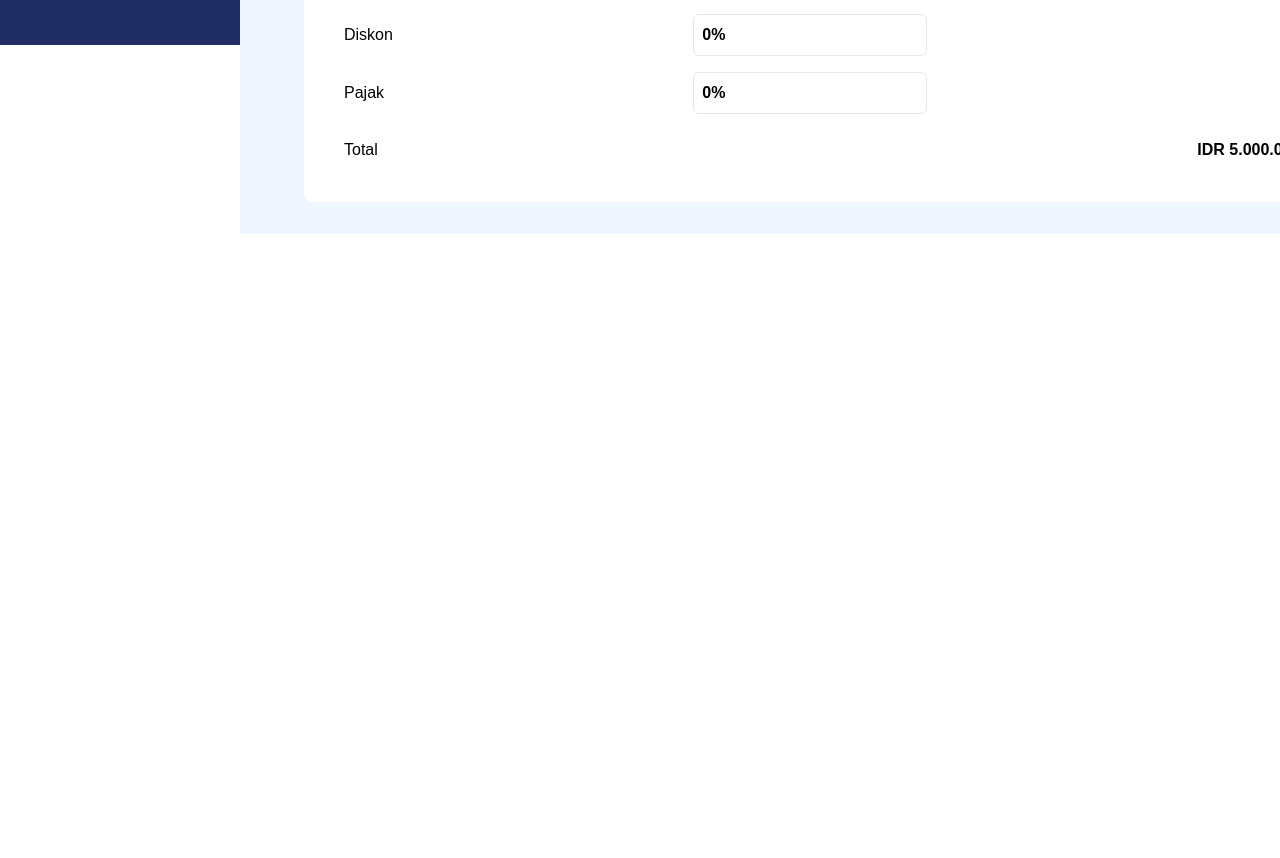
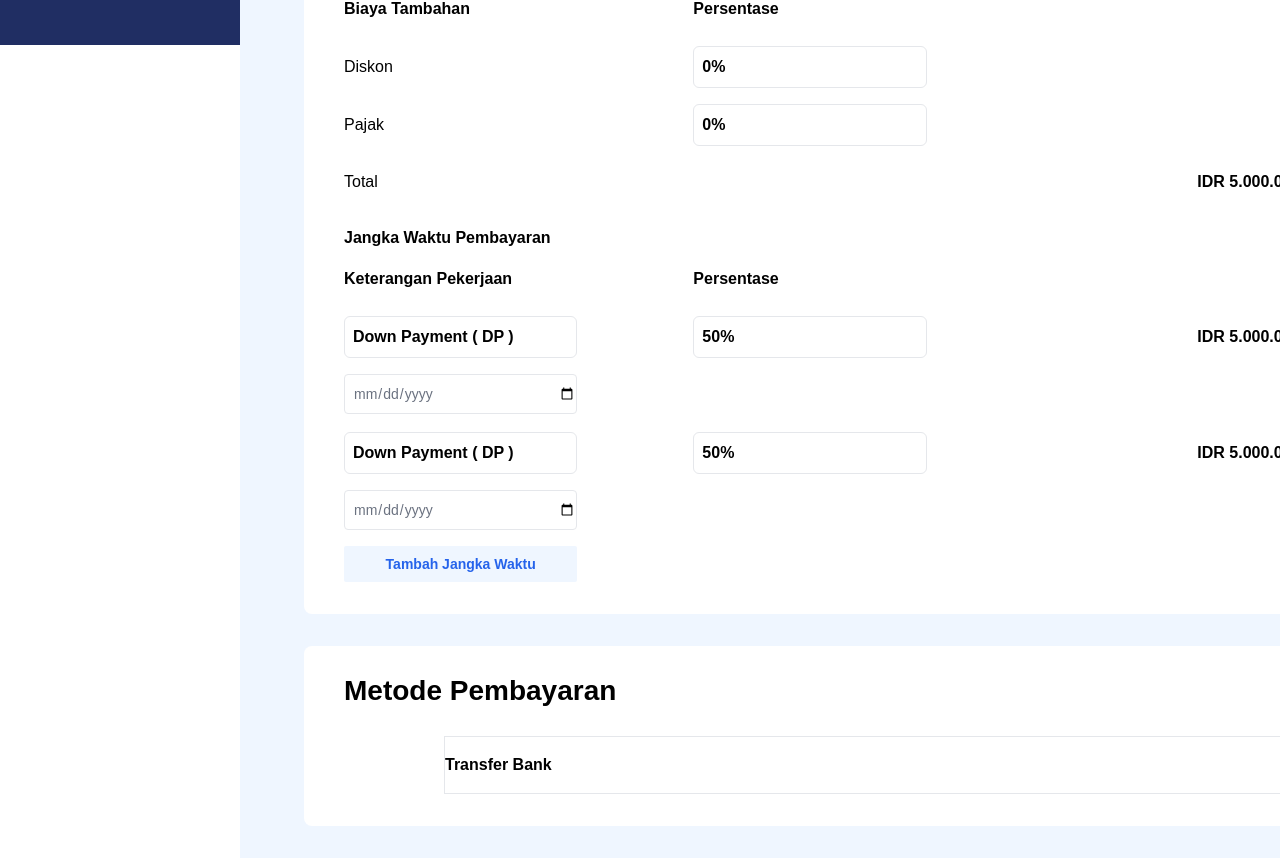
Before and after one commit to ferdianarid/timvoice-digital, a Next.js app: page /admin/Invoices/createinvoices in a window 1280 px wide. Shown: the part 1526-2384 px from the top of the page. Before the commit the page ends 1760 px from the top, so only its background shows below. Built offline with nearby package versions, Linux system fonts and the light colour scheme.

Commit message:
update admin and authhentication

```diff
--- a/pages/admin/Dashboard.tsx
+++ b/pages/admin/Dashboard.tsx
@@ -50,7 +50,7 @@ const NumStatistics = ({ imgStatistics, altStatistics, title, count }: Interface
 
 // Homepages
 const Dashboard: NextPage = () => {
-	const [showProfiles, setshowProfiles] = React.useState()
+	const [showProfiles, setshowProfiles] = React.useState(true)
 	return (
 		<React.Fragment>
 			<Head>
--- a/pages/admin/Invoices/createinvoices.tsx
+++ b/pages/admin/Invoices/createinvoices.tsx
@@ -108,14 +108,13 @@ const createInvoices: NextPage = () => {
                                                         <div className="w-full flex flex-col justify-start">
                                                                <h1 className="text-md font-bold pt-8 pb-4">Batas Awal Tagihan</h1>
                                                                <div className="w-full flex justify-between items-center gap-x-4">
-                                                                      <input type="date" value="date" name="date" className="pl-2 w-full border border-gray-200 py-2 text-sm text-gray-500 bg-white rounded-[4px] focus:outline-blue-800 focus:bg-white focus:text-gray-900" />
-                                                                      <input type="date" value="date" name="date" className="pl-2 w-full border border-gray-200 py-2 text-sm text-gray-500 bg-white rounded-[4px] focus:outline-blue-800 focus:bg-white focus:text-gray-900" />
+                                                                      <input type="date" value="" name="date" className="pl-2 w-full border border-gray-200 py-2 text-sm text-gray-500 bg-white rounded-[4px] focus:outline-blue-800 focus:bg-white focus:text-gray-900" />
+                                                                      <input type="date" value="" name="date" className="pl-2 w-full border border-gray-200 py-2 text-sm text-gray-500 bg-white rounded-[4px] focus:outline-blue-800 focus:bg-white focus:text-gray-900" />
                                                                </div>
                                                         </div>
                                                  </div>
                                           </div>
                                    </div>
-
 
                                    {/* Informasi Dasar */}
                                    <div className="w-full bg-white my-8 h-auto rounded-lg px-10 pb-8">
@@ -148,7 +147,7 @@ const createInvoices: NextPage = () => {
                                           </div>
                                           <div className="flex items-center justify-between">
                                                  <div className="flex flex-col">
-                                                        <textarea className='border border-gray-200 rounded-sm my-4' id="" name="" rows={4} cols={0} />
+                                                        <textarea placeholder='Write text' className='p-4 border border-gray-200 rounded-sm my-4' id="" name="" rows={4} cols={0} />
                                                         <button className='bg-blue-50 hover:bg-blue-100 rounded-sm py-2 px-4 text-sm font-bold text-blue-600 text-center'>Tambah Pekerjaan</button>
                                                  </div>
                                           </div>
@@ -194,7 +193,76 @@ const createInvoices: NextPage = () => {
                                                         <input type="search" name="query" className="w-[50%] rounded-md py-2 text-md font-bold text-black bg-white pl-2 focus:outline-blue-800 focus:bg-white focus:text-gray-900" placeholder="Cari" value="IDR 5.000.000" autoComplete="on" />
                                                  </div>
                                           </div>
+
+                                          <h1 className='font-bold mt-6'>Jangka Waktu Pembayaran</h1>
+                                          {/* Keterangan Pekerjaan */}
+                                          <div className="grid grid-cols-3 grid-rows-4 mt-2 gap-4">
+                                                 <div className=' flex items-center'>
+                                                        <h1 className='font-bold'>Keterangan Pekerjaan</h1>
+                                                 </div>
+                                                 <div className='flex items-center'>
+                                                        <h1 className='font-bold'>Persentase</h1>
+                                                 </div>
+                                                 <div className='mr-10 flex items-center justify-end'>
+                                                        <h1 className='font-bold'>Jumlah</h1>
+                                                 </div>
+
+                                                 <div className=' flex items-start flex-col'>
+                                                        <input type="search" name="query" className="w-[70%] border border-gray-200 rounded-md py-2 text-md font-semibold text-black bg-white pl-2 focus:outline-blue-800 focus:bg-white focus:text-gray-900" placeholder="Down Payment ( DP )" value="Down Payment ( DP )" autoComplete="on" />
+                                                 </div>
+                                                 <div className='flex items-center'>
+                                                        <input type="search" name="query" className="w-[70%] border border-gray-200 rounded-md py-2 text-md font-bold text-black bg-white pl-2 focus:outline-blue-800 focus:bg-white focus:text-gray-900" placeholder="Cari" value="50%" autoComplete="on" />
+                                                 </div>
+                                                 <div className='mr-10 flex items-center justify-end'>
+                                                        <input type="search" name="query" className="w-[50%] rounded-md py-2 text-md font-bold text-black bg-white pl-2 focus:outline-blue-800 focus:bg-white focus:text-gray-900" placeholder="Cari" value="IDR 5.000.000" autoComplete="on" />
+                                                 </div>
+
+                                                 <div className=' flex items-start flex-col'>
+                                                        <input type="date" value="" name="date" className="w-[70%] pl-2 border border-gray-200 py-2 text-sm text-gray-500 bg-white rounded-[4px] focus:outline-blue-800 focus:bg-white focus:text-gray-900" />
+                                                 </div>
+                                                 <div className='flex items-center'>
+                                                 </div>
+                                                 <div className='mr-10 flex items-center justify-end'>
+
+                                                 </div>
+
+                                                 <div className=' flex items-start flex-col'>
+                                                        <input type="search" name="query" className="w-[70%] border border-gray-200 rounded-md py-2 text-md font-semibold text-black bg-white pl-2 focus:outline-blue-800 focus:bg-white focus:text-gray-900" placeholder="Down Payment ( DP )" value="Down Payment ( DP )" autoComplete="on" />
+                                                 </div>
+                                                 <div className='flex items-center'>
+                                                        <input type="search" name="query" className="w-[70%] border border-gray-200 rounded-md py-2 text-md font-bold text-black bg-white pl-2 focus:outline-blue-800 focus:bg-white focus:text-gray-900" placeholder="Cari" value="50%" autoComplete="on" />
+                                                 </div>
+                                                 <div className='mr-10 flex items-center justify-end'>
+                                                        <input type="search" name="query" className="w-[50%] rounded-md py-2 text-md font-bold text-black bg-white pl-2 focus:outline-blue-800 focus:bg-white focus:text-gray-900" placeholder="Cari" value="IDR 5.000.000" autoComplete="on" />
+                                                 </div>
+
+                                                 <div className=' flex items-start flex-col'>
+                                                        <input type="date" value="" name="date" className="w-[70%] pl-2 border border-gray-200 py-2 text-sm text-gray-500 bg-white rounded-[4px] focus:outline-blue-800 focus:bg-white focus:text-gray-900" />
+                                                 </div>
+                                                 <div className='flex items-center'>
+                                                 </div>
+                                                 <div className='mr-10 flex items-center justify-end'>
+
+                                                 </div>
+
+                                                 <div className=' flex items-center'>
+                                                        <button className='w-[70%] bg-blue-50 hover:bg-blue-100 rounded-sm py-2 px-4 text-sm font-bold text-blue-600 text-center'>Tambah Jangka Waktu</button>
+                                                 </div>
+                                          </div>
                                    </div>
+
+                                   {/* Informasi Dasar */}
+                                   <div className="w-full bg-white my-8 h-auto rounded-lg px-10 pb-8">
+                                          <h1 className="py-6 text-[28px] font-bold">Metode Pembayaran</h1>
+                                          <div className="ml-[100px]">
+                                                 <div className="border border-gray-200">
+                                                        <h1 className="text-md font-bold py-4">Transfer Bank</h1>
+
+
+                                                 </div>
+                                          </div>
+                                   </div>
+
                             </div>
                      </DashboardLayouts>
               </React.Fragment >
--- a/pages/apis/hello.ts
+++ b/pages/apis/hello.ts
@@ -1,4 +1,3 @@
-// Next.js API route support: https://nextjs.org/docs/api-routes/introduction
 import type { NextApiRequest, NextApiResponse } from 'next'
 
 type Data = {
```
Also changed, not shown: pages/admin/Invoices/index.tsx (+3 -6 lines), pages/authentication/Login.tsx (line endings or trailing spaces).
